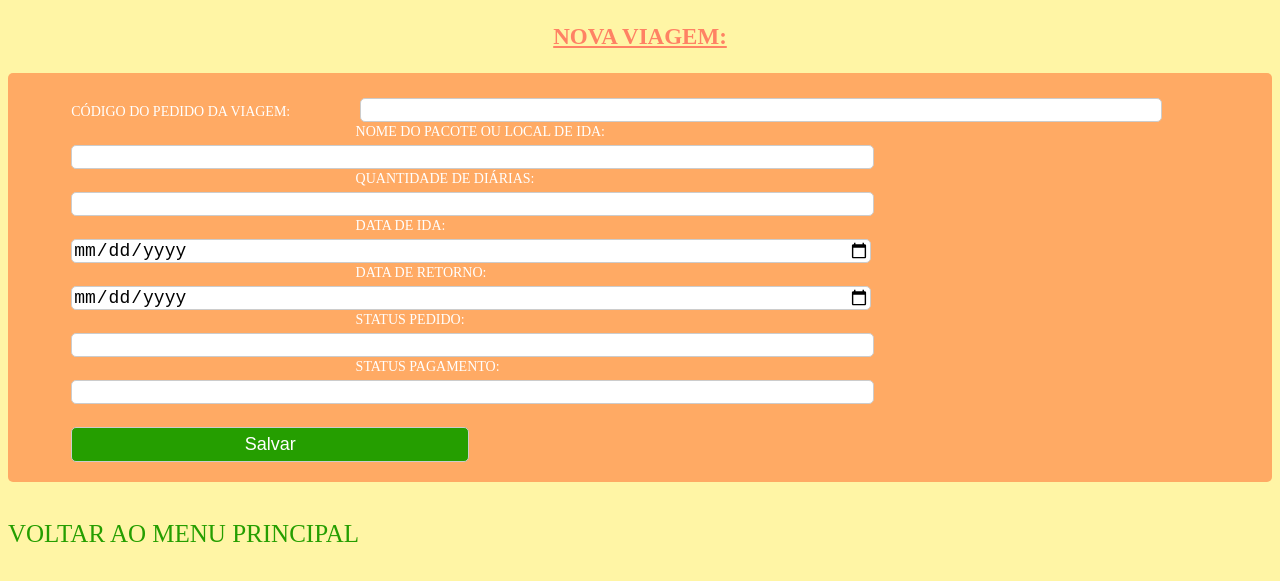
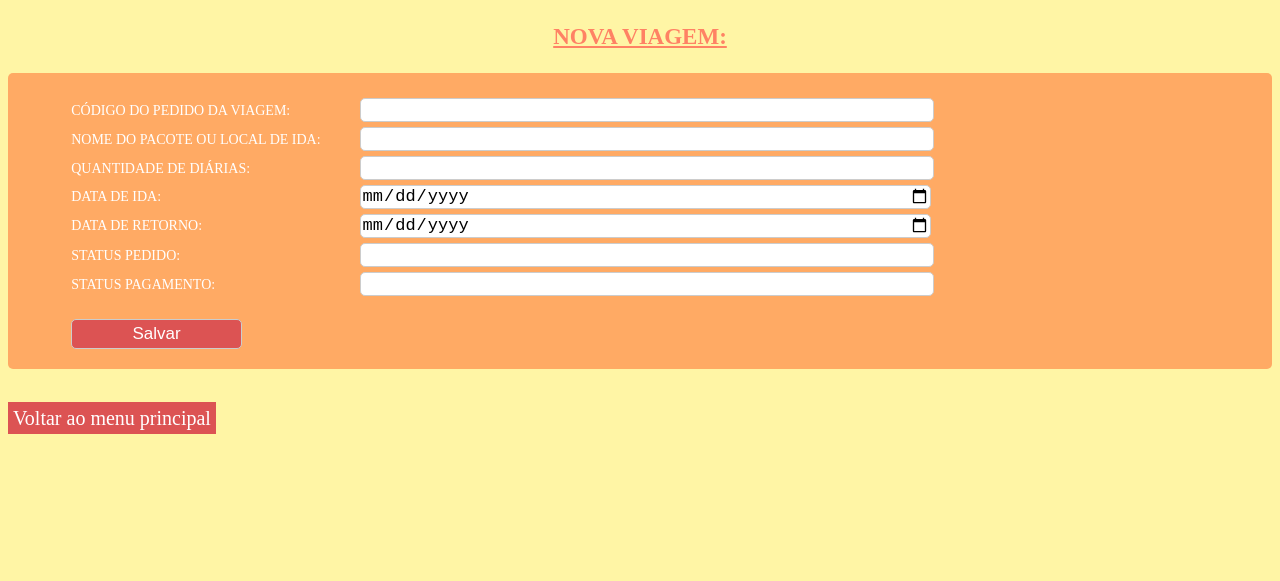
Before and after one commit to ReAraujo/AtividadesPraticasIndividuaisEmWeb_AcademiaCapgeminiProWay, a plain HTML site: page AtividadePratica33/create.html in a window 1280 px wide. Shown: the part 77-658 px from the top of the page. Drawn offline with Linux system fonts and the light colour scheme.

Commit message:
ATP33 concluída e testes em pággina web realizados com sucesso

```diff
--- a/AtividadePratica33/create.html
+++ b/AtividadePratica33/create.html
@@ -11,26 +11,26 @@
         <h1>Travel The World - Cadastrar</h1>
         <h3>Nova viagem:</h3>
             <form>
-                <div class="labels"><label>Código do pedido da viagem:</label></div>
+                <label>Código do pedido da viagem:</label></div>
                 <input type="number" /> <br />
 
-                <div class="labels"></div><label>Nome do pacote ou local de ida:</label></div>
+                </div><label>Nome do pacote ou local de ida:</label></div>
                 <input type="text" /> <br />
 
-                <div class="labels"></div><label>Quantidade de diárias:</label></div>
+                </div><label>Quantidade de diárias:</label></div>
                 <input type="number" /> <br />
 
-                <div class="labels"></div><label>Data de ida:</label></div>
+                </div><label>Data de ida:</label></div>
                 <input type="date" /> <br />
 
-                <div class="labels"></div><label>Data de retorno:</label></div>
+                </div><label>Data de retorno:</label></div>
                 <input type="date" /> <br />
 
-                <div class="labels"></div><label>Status pedido:</label></div>
+                </div><label>Status pedido:</label></div>
                 <input type="text" /> <br />
 
-                <div class="labels"></div><label>Status pagamento:</label></div>
-                <div class="labels"></div><input type="text" /> <br />
+                </div><label>Status pagamento:</label></div>
+                </div><input type="text" /> <br />
 
                 <br />
                 <input type="submit" value="Salvar">
--- a/AtividadePratica33/css/createEstilo.css
+++ b/AtividadePratica33/css/createEstilo.css
@@ -28,55 +28,47 @@ form{
 label{
     text-transform: uppercase;
     font-size: 14px;
+    width: 25%;
+    text-align: left;
+    display: inline-block;
 }
+
 
 input{
     margin-top: 5px;
-    font-size: 18px;
+    font-size: 17px;
     line-height: 20px;
-    width: 70%;
+    width: 50%;
     border: 1px solid #ccc;
     border-radius: 5px;
     display: inline-block;
 }
 input[type="submit"], button{
     cursor: pointer;
-    background: #259e00;
+    background: #DC5353;
     color: #fff;
     display: inline-block;
-    height: 35px;
-    width: 35%;
+    height: 30px;
+    width: 15%;
+
 }
-button{
-    background: #f00;
-    border: none;
-    font-size: 20px;
-}
-button:hover{
-    color: #f00;
-    background: #fff;
-    border: #f00 1px solid;
-}
-
 input[type="submit"]:hover{
     background: #fff;
-    color: #259e00;
-    border: 1px solid #259e00;
+    color: #DC5353;
+    border: 1px solid #DC5353;
 }
 
 a{
-    color: #259e00;
-    font-size: 25px;
-    text-transform: uppercase;
+    background: #DC5353;
+    color: #fff;
+    font-size: 20px;
     text-decoration: none;
+    border: 5px solid #DC5353;
+    height: 20px;
+    width: 20%;
 }
 a:hover{
-    background: #259e00;
+    background: #FF8264;
     color: #fff;
     padding: 5px 30px;
 }
-.labels{
-    width: 25%;
-    text-align: left;
-    display: inline-block;
-}
--- a/AtividadePratica33/css/deleteEstilo.css
+++ b/AtividadePratica33/css/deleteEstilo.css
@@ -15,3 +15,59 @@ h3{
     text-decoration: underline;
     font-size: 23px;
 }
+
+form{
+    background: #FFAA64;
+    color: #fff;
+    margin: 20px auto;
+    border-radius: 5px;
+    padding: 20px 5%;
+    text-align: left;
+}
+
+label{
+    text-transform: uppercase;
+    font-size: 14px;
+    width: 25%;
+    text-align: left;
+    display: inline-block;
+}
+
+input{
+    margin-top: 5px;
+    font-size: 17px;
+    line-height: 20px;
+    width: 50%;
+    border: 1px solid #ccc;
+    border-radius: 5px;
+    display: inline-block;
+}
+input[type="submit"], button{
+    cursor: pointer;
+    background: #DC5353;
+    color: #fff;
+    display: inline-block;
+    height: 30px;
+    width: 15%;
+
+}
+input[type="submit"]:hover{
+    background: #fff;
+    color: #DC5353;
+    border: 1px solid #DC5353;
+}
+
+a{
+    background: #DC5353;
+    color: #fff;
+    font-size: 20px;
+    text-decoration: none;
+    border: 5px solid #DC5353;
+    height: 20px;
+    width: 20%;
+}
+a:hover{
+    background: #FF8264;
+    color: #fff;
+    padding: 5px 30px;
+}
--- a/AtividadePratica33/css/indexEstilo.css
+++ b/AtividadePratica33/css/indexEstilo.css
@@ -21,6 +21,28 @@ div{
     width: 60%;
     margin: auto;
     padding: 20px 50px;
-    text-align: left;
+    text-align: center;
     border-radius: 5px;
 }
+
+span{
+    color:#FFFE9A;
+    text-transform: uppercase;
+
+}
+
+a{
+    color: #DC5353;
+    font-size: 20px;
+    text-decoration: none;
+}
+a:hover{
+    background: #FF8264;
+    color: #fff;
+    padding: 5px 30px;
+}
+.labels{
+    width: 25%;
+    text-align: left;
+    display: inline-block;
+}
--- a/AtividadePratica33/css/readEstilo.css
+++ b/AtividadePratica33/css/readEstilo.css
@@ -24,6 +24,7 @@ table{
 }
 table thead{
     background: #DC5353;
+    color: #fff;
     font-size: 14px;
     text-transform: uppercase;
     height: 30px;
@@ -40,3 +41,18 @@ table tbody tr td{
     padding: 8px 10px;
     border: 1px solid #DC5353;
 }
+
+a{
+    background: #DC5353;
+    color: #fff;
+    font-size: 20px;
+    text-decoration: none;
+    border: 5px solid #DC5353;
+    height: 15px;
+    width: 10%;
+}
+a:hover{
+    background: #FF8264;
+    color: #fff;
+    padding: 2px 20px;
+}
--- a/AtividadePratica33/css/updateEstilo.css
+++ b/AtividadePratica33/css/updateEstilo.css
@@ -15,3 +15,57 @@ h3{
     text-decoration: underline;
     font-size: 23px;
 }
+
+form{
+    background: #FFAA64;
+    color: #fff;
+    margin: 20px auto;
+    border-radius: 5px;
+    padding: 20px 5%;
+    text-align: left;
+}
+
+label{
+    text-transform: uppercase;
+    font-size: 14px;
+    width: 25%;
+    text-align: left;
+    display: inline-block;
+}
+
+input{
+    margin-top: 5px;
+    font-size: 17px;
+    line-height: 20px;
+    width: 40%;
+    border: 1px solid #ccc;
+    border-radius: 5px;
+}
+input[type="submit"], button{
+    cursor: pointer;
+    background: #DC5353;
+    color: #fff;
+    height: 30px;
+    width: 15%;
+
+}
+input[type="submit"]:hover{
+    background: #fff;
+    color: #DC5353;
+    border: 1px solid #DC5353;
+}
+
+a{
+    background: #DC5353;
+    color: #fff;
+    font-size: 20px;
+    text-decoration: none;
+    border: 5px solid #DC5353;
+    height: 15px;
+    width: 10%;
+}
+a:hover{
+    background: #FF8264;
+    color: #fff;
+    padding: 2px 20px;
+}
```
Also changed, not shown: AtividadePratica33/index.html (+5 -4 lines).
